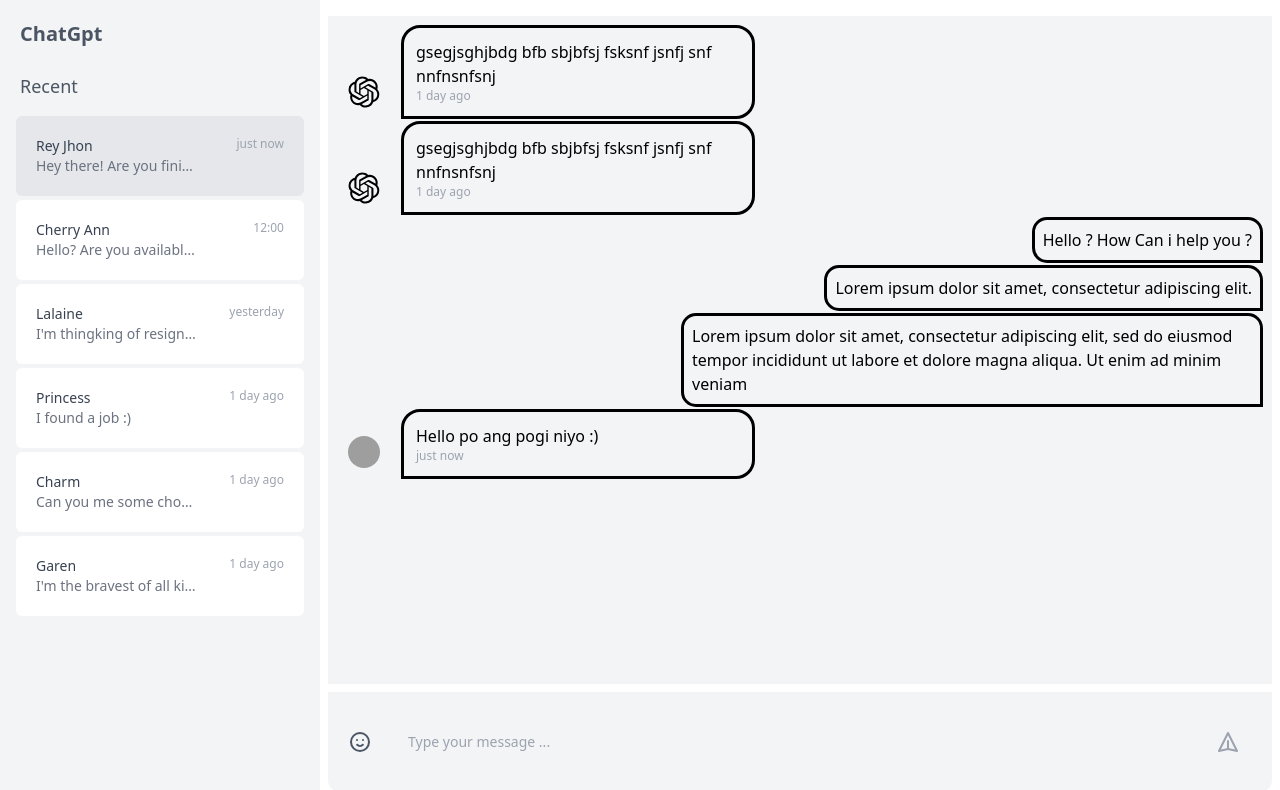
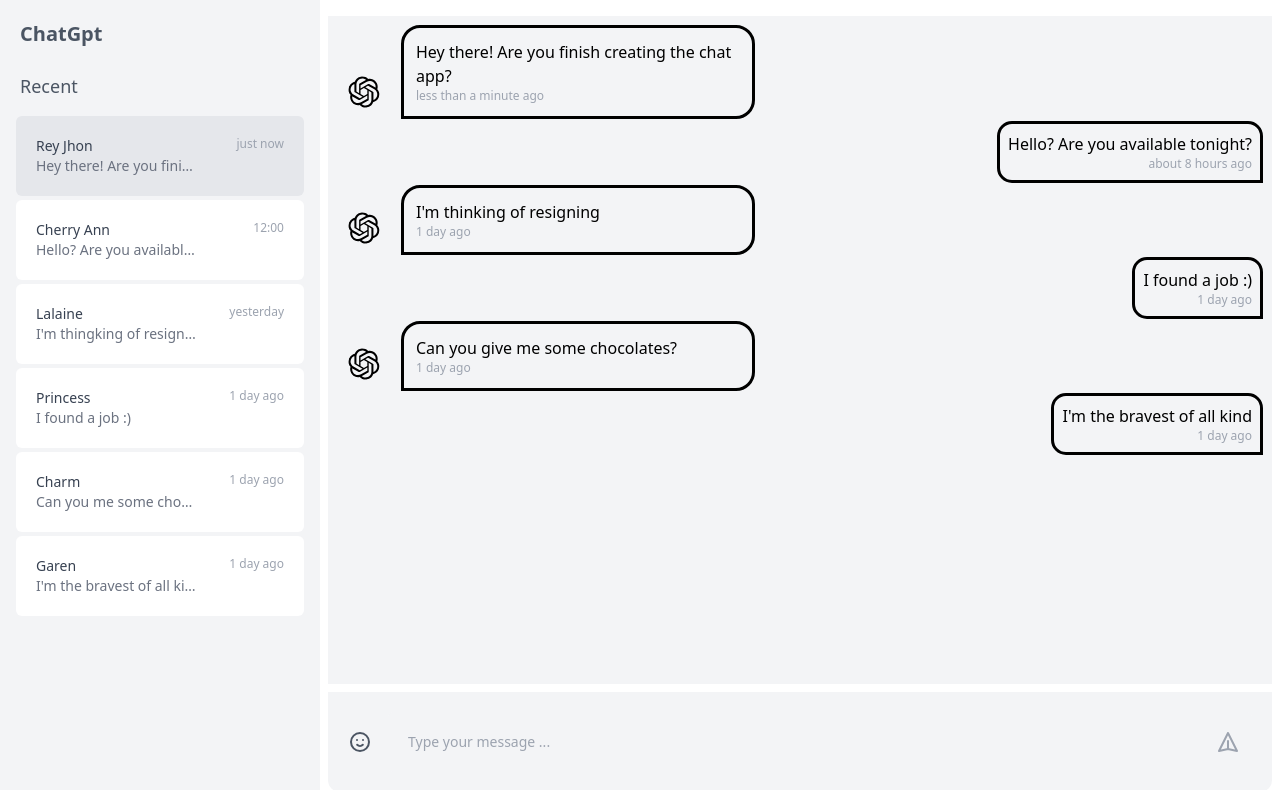
Before and after one commit to shivamgoel008/HackAthon18Frontend, a React (Create React App) app: page /chat in a window 1280 px wide. Shown: the top 790 px of the page. Built offline with nearby package versions, Linux system fonts and the light colour scheme; grey boxes are pictures that could not be loaded.

Commit message:
ui optimization

```diff
--- a/package.json
+++ b/package.json
@@ -6,6 +6,7 @@
     "@reduxjs/toolkit": "^2.5.0",
     "axios": "^1.7.9",
     "cra-template": "1.2.0",
+    "date-fns": "^4.1.0",
     "react": "^18.0.0",
     "react-dom": "^18.0.0",
     "react-redux": "^9.2.0",
--- a/src/component/Messages.jsx
+++ b/src/component/Messages.jsx
@@ -1,74 +1,57 @@
 import React from 'react'
+import { formatDistanceToNow } from 'date-fns';
 import logo from '../logo.svg';
 
 const Messages = () => {
+
+    const data = [
+        { name: 'user', time: new Date().toISOString(), message: 'Hey there! Are you finish creating the chat app?', active: true },
+        { name: 'ai', time: new Date(new Date().setHours(12, 0, 0, 0)).toISOString(), message: 'Hello? Are you available tonight?' },
+        { name: 'user', time: new Date(new Date().setDate(new Date().getDate() - 1)).toISOString(), message: "I'm thinking of resigning" },
+        { name: 'ai', time: new Date(new Date().setDate(new Date().getDate() - 1)).toISOString(), message: 'I found a job :)' },
+        { name: 'user', time: new Date(new Date().setDate(new Date().getDate() - 1)).toISOString(), message: 'Can you give me some chocolates?' },
+        { name: 'ai', time: new Date(new Date().setDate(new Date().getDate() - 1)).toISOString(), message: "I'm the bravest of all kind" }
+    ];
+
+    const sortedData = data.sort((a, b) => new Date(b.time) - new Date(a.time));
+    console.log(sortedData);
+
     return (
         <div className="flex-grow h-full flex flex-col">
 
             <div className="w-full flex-grow bg-gray-100 my-2 p-2 overflow-y-auto ">
-                <div className="flex items-end w-3/4 " >
-                    <img className="w-8 h-8 m-3 rounded-full" src={logo} alt="avatar"/>
+                {sortedData.map((item, index) => (
+                    item.name === 'ai' ? (
 
-                    <div className="p-3  mx-3 my-1 rounded-2xl rounded-bl-none sm:w-3/4 md:w-3/6 outline outline-black">
-                        <div className="text-black ">
-                            gsegjsghjbdg bfb sbjbfsj fsksnf jsnfj snf nnfnsnfsnj
-                        </div>
-                        <div className="text-xs text-gray-400">
-                            1 day ago
-                        </div>
-                    </div>
-                </div>
-                <div className="flex items-end w-3/4">
-                    <img className="w-8 h-8 m-3 rounded-full" src={logo} alt="avatar"/>
-                    <div className="p-3 mx-3 my-1 rounded-2xl rounded-bl-none sm:w-3/4 md:w-3/6 outline outline-black">
-                        <div className="text-black">
-                            gsegjsghjbdg bfb sbjbfsj fsksnf jsnfj snf nnfnsnfsnj
-                        </div>
-                        <div className="text-xs text-gray-400">
-                            1 day ago
-                        </div>
-                    </div>
-                </div>
-
-                <div className="flex justify-end">
+                        <div key={index} className="flex justify-end">
                             <div className="flex items-end w-auto m-1 rounded-xl rounded-br-none sm:w-3/4 md:w-auto outline outline-black">
                                 <div className="p-2">
                                     <div className="text-black">
-                                Hello ? How Can i help you ?
+                                        {item.message}
+                                    </div>
+                                    <div className="flex justify-end text-xs text-gray-400">
+                                        {formatDistanceToNow(new Date(item.time), { addSuffix: true })}
                                     </div>
                                 </div>
                             </div>
                         </div>
-                <div className="flex justify-end">
-                    <div className="flex items-end w-3/4  m-1 rounded-xl rounded-br-none sm:w-3/4 md:w-auto outline outline-black">
-                        <div className="p-2">
-                            <div className="text-black">
-                            Lorem ipsum dolor sit amet, consectetur adipiscing elit.
+                    ) : (
+                        // Render something else for non-'ai' messages (optional)
+                        <div key={index} className="flex items-end w-3/4 " >
+                            <img className="w-8 h-8 m-3 rounded-full" src={logo} alt="avatar" />
+
+                            <div className="p-3  mx-3 my-1 rounded-2xl rounded-bl-none sm:w-3/4 md:w-3/6 outline outline-black">
+                                <div className="text-black ">
+                                    {item.message}
+                                </div>
+                                <div className="text-xs text-gray-400">
+                                    {formatDistanceToNow(new Date(item.time), { addSuffix: true })}
                                 </div>
                             </div>
                         </div>
-                </div>
-                <div className="flex justify-end">
-                    <div className="flex items-end w-3/4  m-1 rounded-xl rounded-br-none sm:w-3/4 max-w-xl md:w-auto outline outline-black">
-                        <div className="p-2">
-                            <div className="text-black">
-                            Lorem ipsum dolor sit amet, consectetur adipiscing elit, sed do eiusmod tempor incididunt ut labore et dolore magna aliqua. Ut enim ad minim veniam
-                            </div>
-                        </div>
-                    </div>
-                </div>
-                <div className="flex items-end w-3/4">
-                    <img className="w-8 h-8 m-3 rounded-full" src="https://cdn.pixabay.com/photo/2017/01/31/21/23/avatar-2027366_960_720.png" alt="avatar"/>
-                    <div className="p-3 mx-3 my-1 rounded-2xl rounded-bl-none sm:w-3/4 md:w-3/6 outline outline-black">
+                    )
+                ))}
 
-                        <div className="text-black">
-                            Hello po ang pogi niyo :)
-                        </div>
-                        <div className="text-xs text-gray-400">
-                            just now
-                        </div>
-                    </div>
-                </div>
             </div>
             <div className="h-15  p-3 rounded-xl rounded-tr-none rounded-tl-none bg-gray-100 dark:bg-gray-800">
                 <div className="flex items-center">
@@ -78,7 +61,7 @@
                         </svg>
                     </div>
                     <div className="search-chat flex flex-grow p-2">
-                        <input className="input text-gray-700 dark:text-gray-200 text-sm p-5 focus:outline-none bg-gray-100 dark:bg-gray-800  flex-grow rounded-l-md" type="text" placeholder="Type your message ..."/>
+                        <input className="input text-gray-700 dark:text-gray-200 text-sm p-5 focus:outline-none bg-gray-100 dark:bg-gray-800  flex-grow rounded-l-md" type="text" placeholder="Type your message ..." />
                         <div className="bg-gray-100 dark:bg-gray-800 dark:text-gray-200  flex justify-center items-center pr-3 text-gray-400 rounded-r-md">
                             <svg xmlns="http://www.w3.org/2000/svg" className="h-6 w-6" fill="none" viewBox="0 0 24 24" stroke="currentColor">
                                 <path strokeLinecap="round" strokeLinejoin="round" strokeWidth={2} d="M12 19l9 2-9-18-9 18 9-2zm0 0v-8" />
```
Also changed, not shown: 1 other file (tests, documents, lock files or other folders). Lines whose indentation alone changed are shown as unchanged.
